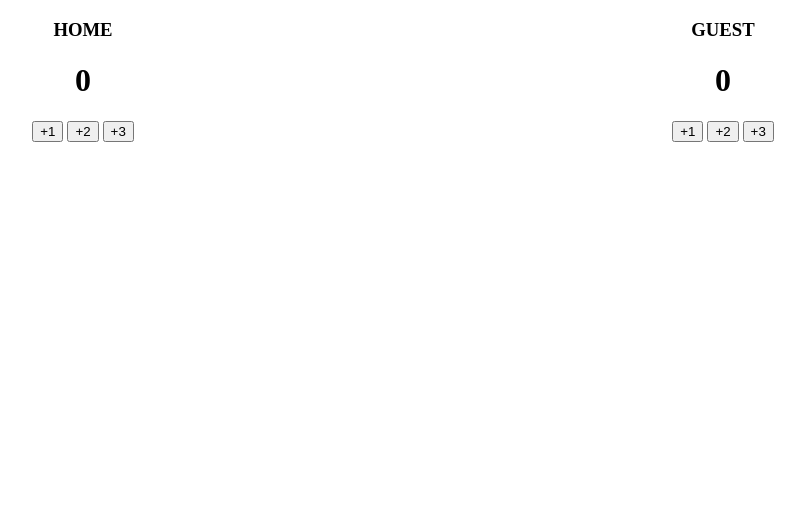
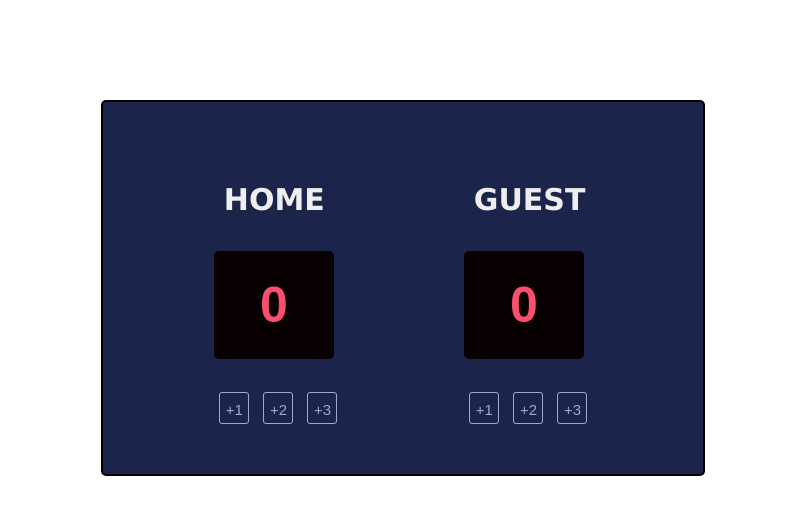
Before and after one commit to hibahmad30/BasketballScorecard, a plain HTML site: page index.html in a window 1280 px wide. Shown: the whole page, without its empty margins (237-1042 px from the left). Drawn offline with Linux system fonts and the light colour scheme; a web font is replaced by a local one.

Commit message:
Added scoreboard styling

```diff
--- a/index.css
+++ b/index.css
@@ -5,8 +5,48 @@ body {
 .container {
     display: flex;
     justify-content: space-around;
+    background: #1B244A;
+    border: 2px solid #000000;
+    border-radius: 5px;
+    margin-left: auto;
+    margin-right: auto;
+    margin-top: 100px;
+    padding-top: 50px;
+    padding-bottom: 50px;
+    padding-left: 50px;
+    padding-right: 50px;
+    width: 500px;
 }
 
-h1, h3 {
+h1 {
+    color: #F94F6D;
+    font-family: 'Cursed Timer ULiL', sans-serif;
     text-align: center;
+    border: none;
+    border-radius: 5px;
+    padding: 25px;
+    background-color: #080001;
+    font-size: 50px;
+    width: 70px;
 }
+
+h3 {
+    color: #EEEEEE;
+    font-family: Verdana, sans-serif;
+    font-size: 30px;
+    padding-left: 10px;
+}
+
+button {
+    border: 1px solid #9AABD8;
+    font-family: 'Cursed Timer ULiL', sans-serif;
+    font-size: 15px;
+    border-radius: 3px;
+    padding-top: 8px;
+    padding-bottom: 5px;
+    padding-right: 5px;
+    background-color: transparent;
+    color: #9AABD8;
+    margin-right: 5px;
+    margin-left: 5px;
+}
--- a/index.html
+++ b/index.html
@@ -1,6 +1,7 @@
 <html>
     <head>
         <link rel="stylesheet" href="index.css">
+        <link href="https://fonts.cdnfonts.com/css/cursed-timer-ulil" rel="stylesheet">
     </head>
     <body>
         <div class="container">
```
